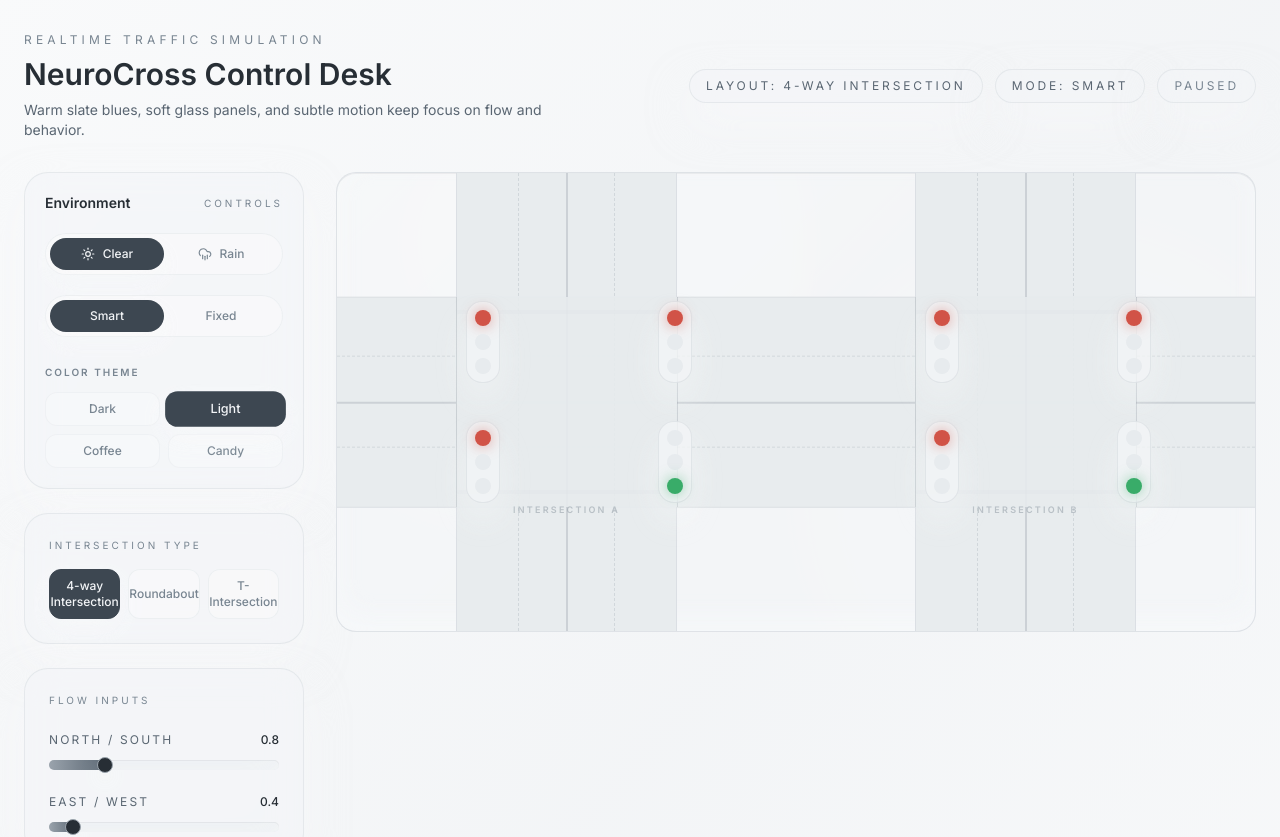
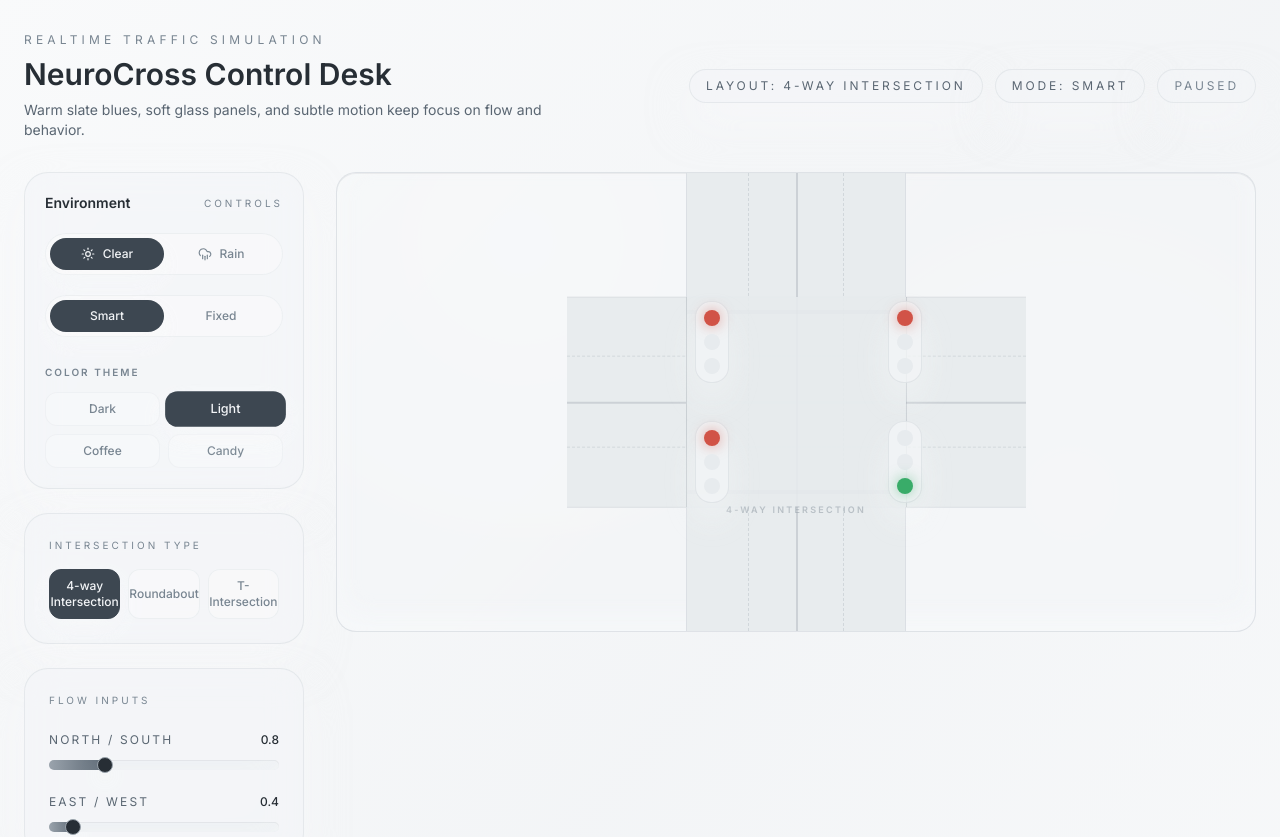
Before and after one commit to Necookie/NeuroCross, a React (Vite) app in the folder Client/: page / in a window 1280 px wide. Shown: the top 837 px of the page. Built offline with nearby package versions, Linux system fonts and the light colour scheme.

Commit message:
UI: Removed 2nd 4way intersection, task: make it bigger

```diff
--- a/Client/src/features/simulation/components/RoadLayer.jsx
+++ b/Client/src/features/simulation/components/RoadLayer.jsx
@@ -3,24 +3,15 @@ import TrafficLight from './TrafficLight';
 import Vehicle from './Vehicle';
 import RainEffect from './RainEffect';
 
-// --- Road backdrop for two connected intersections in a 2:1 landscape box ---
-// Canvas: 1600×800 virtual units
-// Int 0 center: 25% x, 50% y   |   Int 1 center: 75% x, 50% y
-// Intersection boxes: 20% width × 40% height
-// N-S roads: 20% width, full height at each intersection
-// E-W road: full width, 40% height
-
-const RoadBackdrop = memo(() => (
+const SingleCrossBackdrop = memo(() => (
   <>
-    {/* E-W ROAD — full width, 46% height, centered vertically */}
-    <div className="absolute top-1/2 -translate-y-1/2 w-full bg-mono-800/90 border-y border-mono-700/70" style={{ height: '46%' }}>
+    <div className="absolute top-1/2 left-1/4 -translate-y-1/2 bg-mono-800/90 border-y border-mono-700/70" style={{ width: '50%', height: '46%' }}>
       <div className="absolute top-1/2 w-full border-t-2 border-mono-300/20" />
       <div className="absolute top-[28%] w-full border-t border-dashed border-mono-400/20" />
       <div className="absolute bottom-[28%] w-full border-t border-dashed border-mono-400/20" />
     </div>
 
-    {/* N-S ROAD at Int 0 (center at 25%) */}
-    <div className="absolute h-full bg-mono-800/90 border-x border-mono-700/70" style={{ left: '13%', width: '24%' }}>
+    <div className="absolute h-full bg-mono-800/90 border-x border-mono-700/70" style={{ left: '38%', width: '24%' }}>
       <div className="absolute left-1/2 h-full border-l-2 border-mono-300/20" />
       <div className="absolute left-[28%] h-full border-l border-dashed border-mono-400/20" />
       <div className="absolute right-[28%] h-full border-l border-dashed border-mono-400/20" />
@@ -28,31 +19,13 @@ const RoadBackdrop = memo(() => (
       <div className="absolute w-full h-1 bg-mono-300/20" style={{ bottom: '30%' }} />
     </div>
 
-    {/* N-S ROAD at Int 1 (center at 75%) */}
-    <div className="absolute h-full bg-mono-800/90 border-x border-mono-700/70" style={{ left: '63%', width: '24%' }}>
-      <div className="absolute left-1/2 h-full border-l-2 border-mono-300/20" />
-      <div className="absolute left-[28%] h-full border-l border-dashed border-mono-400/20" />
-      <div className="absolute right-[28%] h-full border-l border-dashed border-mono-400/20" />
-      <div className="absolute w-full h-1 bg-mono-300/20" style={{ top: '30%' }} />
-      <div className="absolute w-full h-1 bg-mono-300/20" style={{ bottom: '30%' }} />
-    </div>
+    <div className="absolute bg-mono-800/90 z-0" style={{ left: '38%', top: '27%', width: '24%', height: '46%' }} />
 
-    {/* INTERSECTION BOXES */}
-    <div className="absolute bg-mono-800/90 z-0" style={{ left: '13%', top: '27%', width: '24%', height: '46%' }} />
-    <div className="absolute bg-mono-800/90 z-0" style={{ left: '63%', top: '27%', width: '24%', height: '46%' }} />
+    <div className="absolute bg-mono-300/20 z-[1]" style={{ left: '38%', top: '27%', width: '1px', height: '46%' }} />
+    <div className="absolute bg-mono-300/20 z-[1]" style={{ left: '62%', top: '27%', width: '1px', height: '46%' }} />
 
-    {/* E-W stop lines at each intersection edge */}
-    <div className="absolute bg-mono-300/20 z-[1]" style={{ left: '13%', top: '27%', width: '1px', height: '46%' }} />
-    <div className="absolute bg-mono-300/20 z-[1]" style={{ left: '37%', top: '27%', width: '1px', height: '46%' }} />
-    <div className="absolute bg-mono-300/20 z-[1]" style={{ left: '63%', top: '27%', width: '1px', height: '46%' }} />
-    <div className="absolute bg-mono-300/20 z-[1]" style={{ left: '87%', top: '27%', width: '1px', height: '46%' }} />
-
-    {/* Intersection labels */}
-    <div className="absolute z-30 text-[9px] uppercase tracking-[0.25em] text-mono-500/60 font-semibold" style={{ left: '25%', top: '72%', transform: 'translateX(-50%)' }}>
-      Intersection A
-    </div>
-    <div className="absolute z-30 text-[9px] uppercase tracking-[0.25em] text-mono-500/60 font-semibold" style={{ left: '75%', top: '72%', transform: 'translateX(-50%)' }}>
-      Intersection B
+    <div className="absolute z-30 text-[9px] uppercase tracking-[0.25em] text-mono-500/60 font-semibold" style={{ left: '50%', top: '72%', transform: 'translateX(-50%)' }}>
+      4-way Intersection
     </div>
   </>
 ));
@@ -168,15 +141,15 @@ const RoadLayer = ({ data, weather, speedFactor, intersectionType = 'cross' }) =
   const { intersections } = data;
   const emptyIntersection = { light_state: 'N_GREEN', roads: { north: [[], []], south: [[], []], east: [[], []], west: [[], []] } };
   const int0 = intersections[0] || emptyIntersection;
-  const int1 = intersections[1] || emptyIntersection;
   const isSingleRoundabout = intersectionType === 'roundabout';
   const isTIntersection = intersectionType === 'tintersection';
+  const isSingleCross = intersectionType === 'cross';
 
   return (
     <div className="relative w-full bg-mono-900 rounded-[20px] border border-mono-700/70 shadow-soft overflow-hidden asphalt inset-shadow" style={{ aspectRatio: '2 / 1' }}>
       {weather === 'rain' && <RainEffect />}
 
-      {intersectionType === 'roundabout' ? <SingleRoundaboutBackdrop /> : isTIntersection ? <TIntersectionBackdrop /> : <RoadBackdrop />}
+      {intersectionType === 'roundabout' ? <SingleRoundaboutBackdrop /> : isTIntersection ? <TIntersectionBackdrop /> : <SingleCrossBackdrop />}
 
       {isSingleRoundabout ? (
         <>
@@ -207,37 +180,23 @@ const RoadLayer = ({ data, weather, speedFactor, intersectionType = 'cross' }) =
         </>
       ) : (
         <>
-          <div className="absolute z-40" style={{ top: '28%', left: '14%' }}>
+          <div className="absolute z-40" style={{ top: '28%', left: '39%' }}>
             <TrafficLight state={getLightColor(int0.light_state, 'south')} />
           </div>
-          <div className="absolute z-40" style={{ top: '28%', left: '35%' }}>
+          <div className="absolute z-40" style={{ top: '28%', left: '60%' }}>
             <TrafficLight state={getLightColor(int0.light_state, 'west')} />
           </div>
-          <div className="absolute z-40" style={{ bottom: '28%', left: '35%' }}>
+          <div className="absolute z-40" style={{ bottom: '28%', left: '60%' }}>
             <TrafficLight state={getLightColor(int0.light_state, 'north')} />
           </div>
-          <div className="absolute z-40" style={{ bottom: '28%', left: '14%' }}>
+          <div className="absolute z-40" style={{ bottom: '28%', left: '39%' }}>
             <TrafficLight state={getLightColor(int0.light_state, 'east')} />
-          </div>
-
-          <div className="absolute z-40" style={{ top: '28%', left: '64%' }}>
-            <TrafficLight state={getLightColor(int1.light_state, 'south')} />
-          </div>
-          <div className="absolute z-40" style={{ top: '28%', left: '85%' }}>
-            <TrafficLight state={getLightColor(int1.light_state, 'west')} />
-          </div>
-          <div className="absolute z-40" style={{ bottom: '28%', left: '85%' }}>
-            <TrafficLight state={getLightColor(int1.light_state, 'north')} />
-          </div>
-          <div className="absolute z-40" style={{ bottom: '28%', left: '64%' }}>
-            <TrafficLight state={getLightColor(int1.light_state, 'east')} />
           </div>
         </>
       )}
 
-      {/* VEHICLES — all from both intersections */}
       <div className="absolute inset-0 z-10">
-        {((isSingleRoundabout || isTIntersection) ? intersections.slice(0, 1) : intersections).map((ix) =>
+        {((isSingleRoundabout || isTIntersection || isSingleCross) ? intersections.slice(0, 1) : intersections).map((ix) =>
           Object.values(ix.roads).map((lanes) =>
             lanes.map((cars) =>
               cars.map((c) => (
--- a/Client/src/features/simulation/constants.js
+++ b/Client/src/features/simulation/constants.js
@@ -8,7 +8,7 @@ export const DEFAULT_PARAMS = {
 };
 
 export const createDefaultData = (intersectionType = 'cross') => {
-  const count = (intersectionType === 'roundabout' || intersectionType === 'tintersection') ? 1 : 2;
+  const count = 1;
 
   return {
     intersections: Array.from({ length: count }, () => ({
--- a/Client/src/features/simulation/engine/DualIntersectionSim.js
+++ b/Client/src/features/simulation/engine/DualIntersectionSim.js
@@ -18,43 +18,27 @@ function weightedRandomChoice(choices, weights) {
 
 export class DualIntersectionSim {
     constructor() {
-        this.intersections = [
-            {
+        this.intersection = {
             roads: { north: [[], []], south: [[], []], east: [[], []], west: [[], []] },
             state: 'N_GREEN',
             timer: 0.0,
-            },
-            {
-                roads: { north: [[], []], south: [[], []], east: [[], []], west: [[], []] },
-                state: 'N_GREEN',
-                timer: 0.0,
-            },
-        ];
+        };
         this.roadKeys = ['north', 'south', 'east', 'west'];
         this.globalId = 0;
         this.metrics = { accidents: 0, throughput: 0, avg_speed: 0 };
-        this.activeIntersectionCount = 2;
     }
 
     step(params) {
         const dt = 0.1;
         const friction = params.weather === 'rain' ? 0.6 : 1.0;
-        const intersectionCount = 2;
-        this.activeIntersectionCount = intersectionCount;
+        const ix = this.intersection;
+        ix.timer += dt;
 
         let totalSpeed = 0;
         let carCount = 0;
 
-        // Collect pending transfers so they are applied AFTER both intersections
-        // have been processed, preventing double-updates in the same tick.
-        const pendingTransfers = [];
-
-        for (let intIdx = 0; intIdx < intersectionCount; intIdx++) {
-            const ix = this.intersections[intIdx];
-            ix.timer += dt;
-
         this._updateLights(ix, params.mode);
-            this._spawnTraffic(ix, intIdx, params, dt);
+        this._spawnTraffic(ix, params, dt);
 
         for (const direction of this.roadKeys) {
             const lanes = ix.roads[direction];
@@ -69,21 +53,13 @@ export class DualIntersectionSim {
                 for (let i = 0; i < cars.length; i++) {
                     cars[i].pathMode = 'cross';
                     cars[i].singleRoundabout = false;
-                        // Cap transfer-waiting cars at road end so they don't fly off
-                        if (cars[i].pos >= ROAD_LENGTH && this._canTransferVehicle(intIdx, cars[i], direction)) {
-                            cars[i].pos = ROAD_LENGTH;
-                            cars[i].speed = 0;
-                            cars[i]._update2DCoords();
-                            leader = cars[i];
-                            continue;
-                        }
+                    cars[i].singleCross = true;
                     cars[i].updatePhysics(dt, leader, stopTarget, friction);
                     totalSpeed += cars[i].speed;
                     carCount++;
                     leader = cars[i];
                 }
 
-                    // Remove finished vehicles / queue transfers
                 if (cars.length > 0) {
                     let finishedCount = 0;
                     for (let i = 0; i < cars.length; i++) {
@@ -94,40 +70,11 @@ export class DualIntersectionSim {
                         }
                     }
                     if (finishedCount > 0) {
-                            // Separate transferable vs non-transferable finished vehicles
-                            const toRemove = [];
-                            for (let i = 0; i < finishedCount; i++) {
-                                if (this._canTransferVehicle(intIdx, cars[i], direction)) {
-                                    pendingTransfers.push({
-                                        car: cars[i],
-                                        fromIntIdx: intIdx,
-                                        exitDirection: this._getExitDirection(direction, cars[i].route),
-                                        laneRef: lanes,
-                                        laneIdx,
-                                    });
-                                } else {
-                                    toRemove.push(i);
-                                }
-                            }
-                            // Remove non-transferable vehicles (iterate in reverse to preserve indices)
-                            for (let r = toRemove.length - 1; r >= 0; r--) {
-                                cars.splice(toRemove[r], 1);
-                                this.metrics.throughput++;
+                        cars.splice(0, finishedCount);
+                        this.metrics.throughput += finishedCount;
                     }
                 }
             }
-                }
-            }
-        }
-
-        // Apply deferred transfers — only remove from source on success
-        for (const { car, fromIntIdx, exitDirection, laneRef, laneIdx } of pendingTransfers) {
-            if (this._applyTransfer(car, fromIntIdx, exitDirection)) {
-                const srcLane = laneRef[laneIdx];
-                const idx = srcLane.indexOf(car);
-                if (idx !== -1) srcLane.splice(idx, 1);
-            }
-            // If transfer fails, car stays in source lane and retries next tick
         }
 
         if (carCount > 0) {
@@ -135,70 +82,6 @@ export class DualIntersectionSim {
         }
 
         return this.getState();
-    }
-
-    _getExitDirection(direction, route) {
-        if (route === 'straight') return direction;
-        const turns = {
-            north: { left: 'west', right: 'east' },
-            south: { left: 'east', right: 'west' },
-            east: { left: 'north', right: 'south' },
-            west: { left: 'south', right: 'north' },
-        };
-        return turns[direction][route];
-    }
-
-    _canTransfer(fromIntIdx, direction) {
-        if (direction === 'east' && fromIntIdx === 0) return true;
-        if (direction === 'west' && fromIntIdx === 1) return true;
-        return false;
-    }
-
-    _canTransferVehicle(fromIntIdx, car, roadDirection) {
-        const exitDir = this._getExitDirection(roadDirection, car.route);
-        return this._canTransfer(fromIntIdx, exitDir);
-    }
-
-    _applyTransfer(car, fromIntIdx, exitDirection) {
-        // East vehicles exiting int 0 → enter int 1's east road
-        if (exitDirection === 'east' && fromIntIdx === 0) {
-            const targetLaneIdx = car.lane;
-            const targetLane = this.intersections[1].roads.east[targetLaneIdx];
-            const minTransferGap = 40;
-            for (const c of targetLane) {
-                if ((c.pos - c.length / 2) < minTransferGap) return false;
-            }
-            car.pos = 0;
-            car.speed *= 0.9;
-            car.intersectionIdx = 1;
-            car.direction = 'east';
-            car.route = 'straight';
-            car.lane = targetLaneIdx;
-            car.pathMode = 'cross';
-            car._update2DCoords();
-            targetLane.push(car);
-            return true;
-        }
-        // West vehicles exiting int 1 → enter int 0's west road
-        if (exitDirection === 'west' && fromIntIdx === 1) {
-            const targetLaneIdx = car.lane;
-            const targetLane = this.intersections[0].roads.west[targetLaneIdx];
-            const minTransferGap = 40;
-            for (const c of targetLane) {
-                if ((c.pos - c.length / 2) < minTransferGap) return false;
-            }
-            car.pos = 0;
-            car.speed *= 0.9;
-            car.intersectionIdx = 0;
-            car.direction = 'west';
-            car.route = 'straight';
-            car.lane = targetLaneIdx;
-            car.pathMode = 'cross';
-            car._update2DCoords();
-            targetLane.push(car);
-            return true;
-        }
-        return false;
     }
 
     _updateLights(ix, mode) {
@@ -276,12 +159,8 @@ export class DualIntersectionSim {
         return false;
     }
 
-    _spawnTraffic(ix, intIdx, params, dt) {
+    _spawnTraffic(ix, params, dt) {
         for (const direction of this.roadKeys) {
-            // Don't externally spawn directions fed by transfers
-            if (intIdx === 0 && direction === 'west') continue;
-            if (intIdx === 1 && direction === 'east') continue;
-
             let rate = (direction === 'north' || direction === 'south')
                 ? params.arrival_rate_ns
                 : params.arrival_rate_ew;
@@ -289,12 +168,12 @@ export class DualIntersectionSim {
 
             if (Math.random() < (rate * dt)) {
                 const laneIdx = Math.floor(Math.random() * 2);
-                this._trySpawn(ix, intIdx, direction, laneIdx);
+                this._trySpawn(ix, direction, laneIdx);
             }
         }
     }
 
-    _trySpawn(ix, intIdx, direction, laneIdx) {
+    _trySpawn(ix, direction, laneIdx) {
         const laneCars = ix.roads[direction][laneIdx];
         const minSpawnGap = 40;
         for (const car of laneCars) {
@@ -318,21 +197,16 @@ export class DualIntersectionSim {
         const route = weightedRandomChoice(routes, routeProbs);
         const vType = weightedRandomChoice(types, probs);
 
-        const car = VehicleAgent.spawn(this.globalId, vType, laneIdx, route, direction, intIdx);
+        const car = VehicleAgent.spawn(this.globalId, vType, laneIdx, route, direction, 0);
         car.pathMode = 'cross';
         car.singleRoundabout = false;
+        car.singleCross = true;
         laneCars.push(car);
     }
 
     getState() {
-        const out = {
-            intersections: [],
-            metrics: this.metrics,
-        };
-
-        for (let intIdx = 0; intIdx < this.activeIntersectionCount; intIdx++) {
-            const ix = this.intersections[intIdx];
         const jsonRoads = { north: [[], []], south: [[], []], east: [[], []], west: [[], []] };
+        const ix = this.intersection;
 
         for (const dir of this.roadKeys) {
             const lanes = ix.roads[dir];
@@ -351,9 +225,9 @@ export class DualIntersectionSim {
             }
         }
 
-            out.intersections.push({ light_state: ix.state, roads: jsonRoads });
-        }
-
-        return out;
+        return {
+            intersections: [{ light_state: ix.state, roads: jsonRoads }],
+            metrics: this.metrics,
+        };
     }
 }
--- a/Client/src/features/simulation/engine/VehicleAgent.js
+++ b/Client/src/features/simulation/engine/VehicleAgent.js
@@ -26,6 +26,7 @@ export class VehicleAgent {
         this.status = 'moving';
         this.pathMode = 'cross';
         this.singleRoundabout = false;
+        this.singleCross = false;
 
         // Dynamic 2D State (for collision and rendering)
         this.x = 0;
@@ -132,7 +133,7 @@ export class VehicleAgent {
 
         // Maps 1D "pos" (0 -> 400) into coordinates on 1600x800 canvas
         const scaledPos = (this.pos / 400) * 800;
-        const intOffset = this.intersectionIdx * 800;
+        const intOffset = this.singleCross ? 400 : (this.intersectionIdx * 800);
         const CX = intOffset + 400; // center X for this intersection
         const CY = 400;             // center Y (same for both)
 
```
Also changed, not shown: 1 other file (tests, documents, lock files or other folders). Lines whose indentation alone changed are shown as unchanged.
